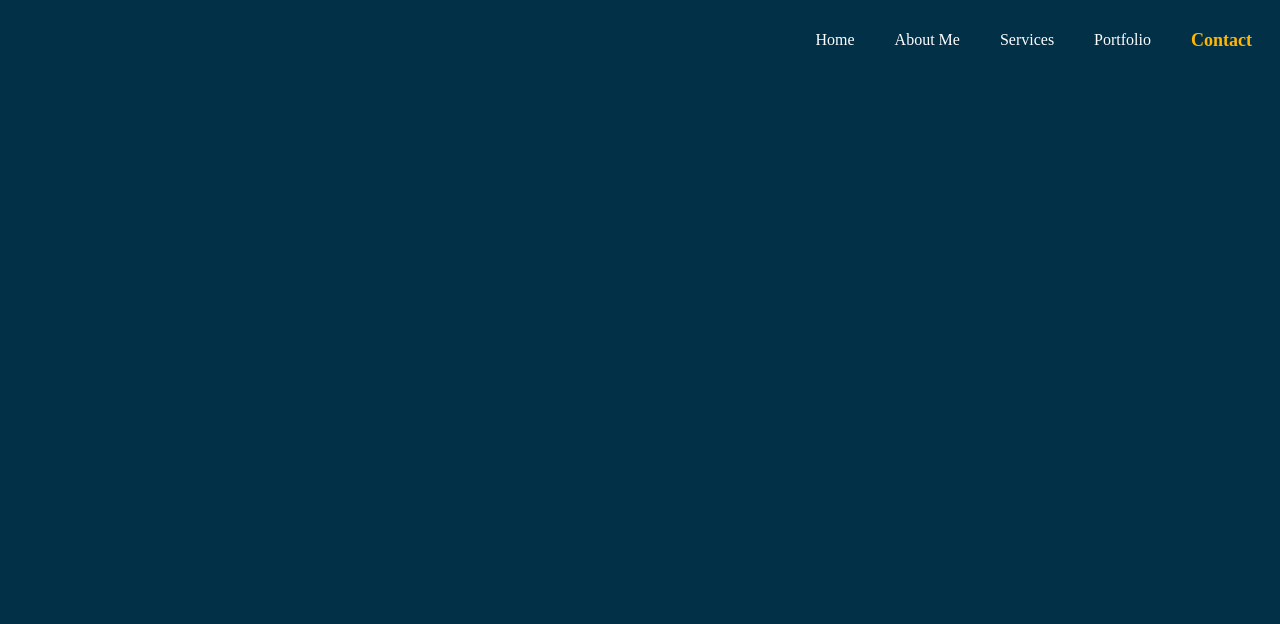
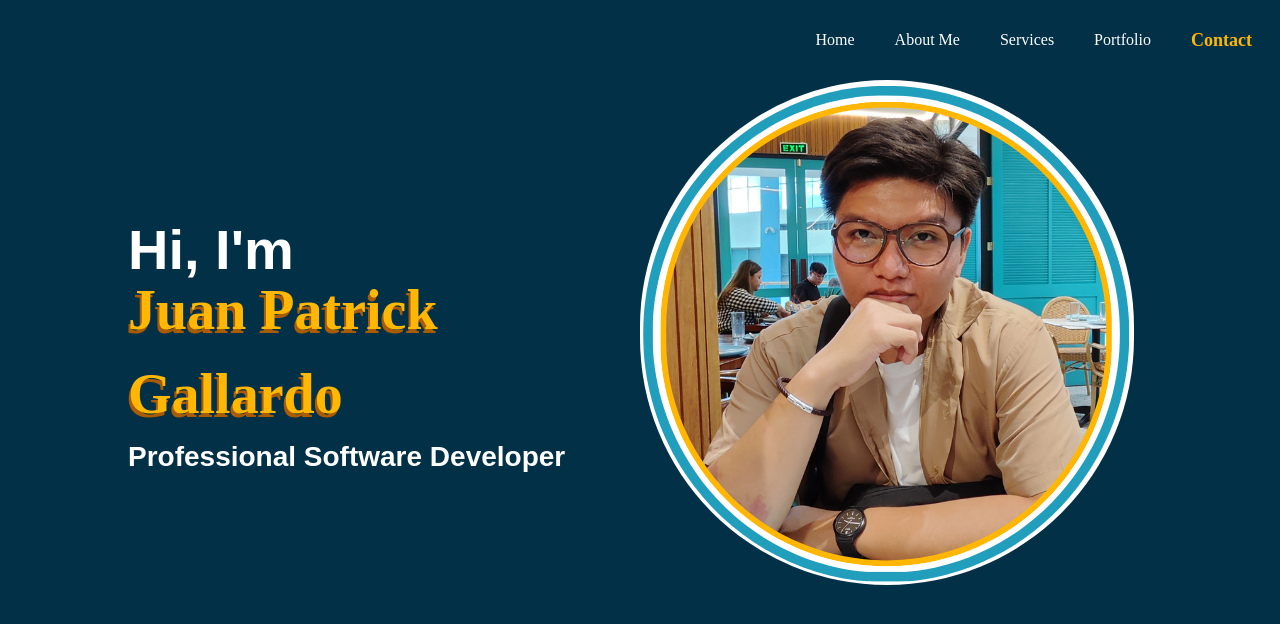
Before and after one commit to pat-gallardo/portfolio-website, a React (Create React App) app in the folder frontend/: page / in a window 1280 px wide. Shown: the top 624 px of the page. Built offline with nearby package versions, Linux system fonts and the light colour scheme.

Commit message:
Created Introduction messages with photo

```diff
--- a/frontend/src/App.css
+++ b/frontend/src/App.css
@@ -2,15 +2,46 @@
 @tailwind components;
 @tailwind utilities;
 @import url('https://fonts.googleapis.com/css?family=Montserrat&display=swap');
+@import url('https://fonts.googleapis.com/css2?family=Arimo:ital,wght@0,400..700;1,400..700&display=swap');
 
 body {
   width: 100%;
   height: 100%;
   background-color: #023047;
+}
+
+.montserrat {
   font-family: 'Montserrat';
+}
+
+.arimo {
+  font-family: 'Arimo';
 }
 
 .badge-position {
   top: 138px;
   right: 228px;
 }
+
+.color-blue {
+  color: #023047;
+}
+.color-yellow {
+  color: #ffb703;
+}
+.color-orange {
+  color: #fb8500;
+}
+.color-blue {
+  color: #219ebc;
+}
+.color-orange {
+  color: #8ecae6;
+}
+.color-brown {
+  color: #a85b03;
+}
+
+.front-photo {
+  background-image: 'frontend/src/assets/front-photo.jpg';
+}
--- a/frontend/src/appOutput.css
+++ b/frontend/src/appOutput.css
@@ -549,10 +549,45 @@ body {
   width: 100%;
   height: 100%;
   background-color: #023047;
+}
+
+.montserrat {
   font-family: 'Montserrat';
+}
+
+.arimo {
+  font-family: 'Arimo';
 }
 
 .badge-position {
   top: 138px;
   right: 228px;
 }
+
+.color-blue {
+  color: #023047;
+}
+
+.color-yellow {
+  color: #ffb703;
+}
+
+.color-orange {
+  color: #fb8500;
+}
+
+.color-blue {
+  color: #219ebc;
+}
+
+.color-orange {
+  color: #8ecae6;
+}
+
+.color-brown {
+  color: #a85b03;
+}
+
+.front-photo {
+  background-image: 'frontend/src/assets/front-photo.jpg';
+}
--- a/frontend/src/components/intro.tsx
+++ b/frontend/src/components/intro.tsx
@@ -1,6 +1,16 @@
 const Intro = () => {
     return (
         <>
+        <div className="flex flex-row">
+            <div className="pl-32 pt-32 w-[50%]">
+                <div className="text-white text-[56px] font-bold arimo mb-[-1.5rem]">Hi, I'm</div>
+                <div className="text-[#ffb703] text-[56px] font-bold montserrat w-[365px] drop-shadow-[-2px_4px_#a85b03]">Juan Patrick Gallardo</div>
+                <div className="text-white text-[28px] font-bold arimo">Professional Software Developer</div>
+            </div>
+            <div>
+                <img src={require('../assets/front-photo.png')} className="rounded-full"></img>
+            </div>
+        </div>
         </>
     )
 }
--- a/frontend/src/components/navbar.tsx
+++ b/frontend/src/components/navbar.tsx
@@ -37,7 +37,7 @@ const Navbar = () => {
               </svg>
             </button>
           </div>
-          <div className="space-x-4 hidden sm:flex">
+          <div className="space-x-4 hidden sm:flex montserrat">
           {menuItems.map((item) => (
               <ToggleGroupItem value={item.value} className="hover:underline hover:underline-offset-4">
                   <a href={item.link} className={item.textFormat}>
```
Also changed, not shown: frontend/src/assets/front-photo.png (added).
